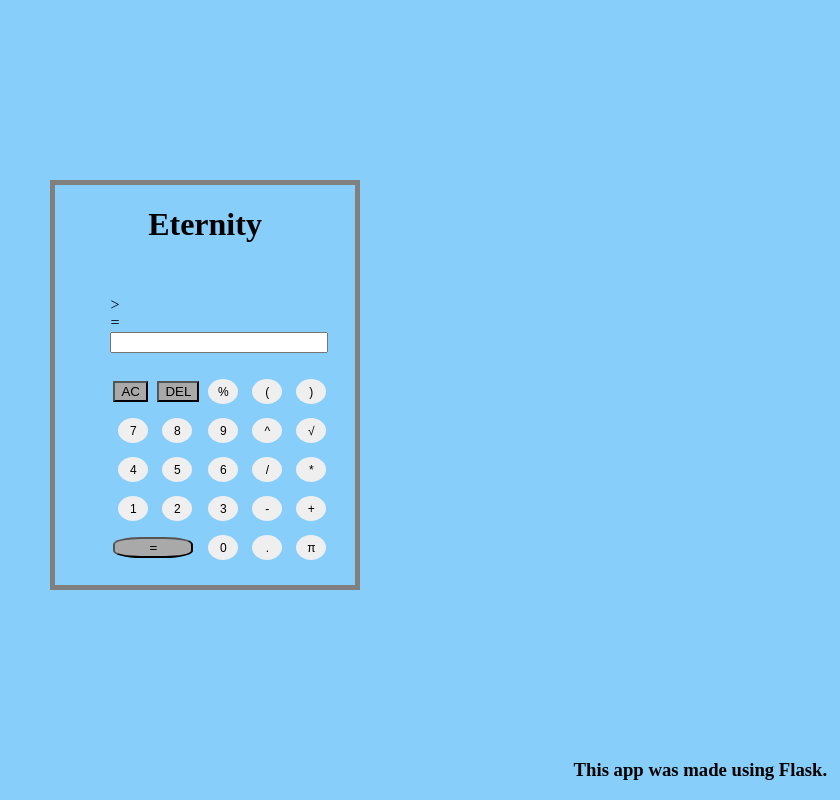
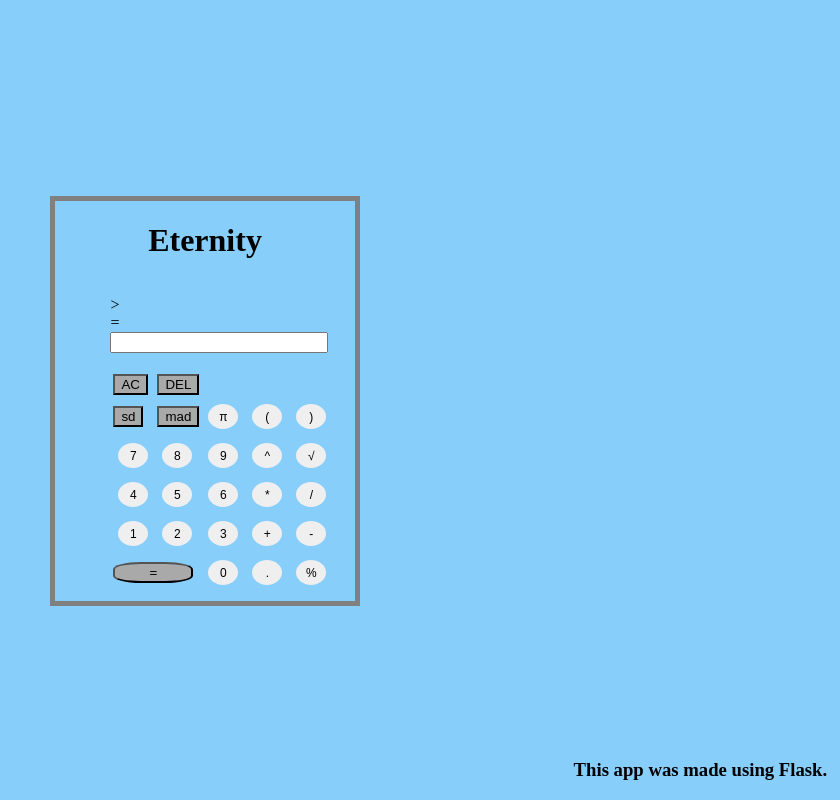
Before and after one commit to neoJINXD/Eternity, a Flask app: page / in a window 1280 px wide. Shown: the whole page, without its empty margins (440-1280 px from the left). Run offline with Flask 2, Linux system fonts and the light colour scheme.

Commit message:
refactor code

```diff
--- a/calculator.py
+++ b/calculator.py
@@ -11,15 +11,14 @@ def frontPage():
 
   elif request.method == 'POST':
     if 'io' in request.form:
+      # Update HTML page
       expression = request.form.get('calc') + request.form['io']
-
       return render_template('index.html', test=expression)
 
     else:
       # Calculate request
       expression = request.form.get('calc')
       result = str(calcEval(expression))
-
       return render_template('index.html', result=result, expression=expression)
 
 
--- /dev/null
+++ b/static/script/script.js
@@ -0,0 +1,12 @@
+function addToExpression(i){
+	document.getElementById('resultInput').value = document.getElementById('resultInput').value + i;
+}
+
+function clearInput() {
+	document.getElementById('resultInput').value = ''
+}
+
+function delEle() {
+	str = document.getElementById('resultInput').value;
+	document.getElementById('resultInput').value = str.substring(0, str.length - 1)
+}
--- a/static/style.css
+++ b/static/style/style.css
@@ -18,7 +18,7 @@ body {
     position:absolute;
     width: 300px;
     height: 400px;
-    top: 35%;
+    top: 37%;
     left: 50%;
     margin-left: -150px;
     margin-top: -100px;
--- a/templates/index.html
+++ b/templates/index.html
@@ -2,7 +2,8 @@
 <html>
 <head>
 <title>Calculator Application</title>
-<link rel="stylesheet" type="text/css" href="static/style.css">
+<link rel="stylesheet" type="text/css" href="static/style/style.css">
+<script src="static/script/script.js" type="text/javascript"></script>
 </head>
 <body>
 
@@ -21,9 +22,16 @@
 
         <table>
             <tr>
-                <td><button class='special' id='1'>AC</button></td>
-                <td><button class='special' id='a'>DEL</button></td>
-                <td><input type="submit" name="io" class="operator" value="%" /></td>
+                <td><input type="submit" name="io" class="special" value="AC" /></td>
+                <td><button onclick='delEle()' class='special' id='1'>DEL</button></td>
+                <td></td>
+                <td></td>
+                <td></td>
+            </tr>
+            <tr>
+                <td><input type="submit" name="io" class="special" value="sd" /></td>
+                <td><input type="submit" name="io" class="special" value="mad" /></td>
+                <td><input type="submit" name="io" class="operator" value="π" /></td>
                 <td><input type="submit" name="io" class="operator" value="(" /></td>
                 <td><input type="submit" name="io" class="operator" value=")" /></td>
             </tr>
@@ -38,21 +46,21 @@
                 <td><input type="submit" name="io" class="number" value="4" /></td>
                 <td><input type="submit" name="io" class="number" value="5" /></td>
                 <td><input type="submit" name="io" class="number" value="6" /></td>
+                <td> <input type="submit" name="io" class="operator" value="*" /></td>
                 <td> <input type="submit" name="io" class="operator" value="/" /></td>
-                <td> <input type="submit" name="io" class="operator" value="*" /></td>
             </tr>
             <tr>
                 <td><input type="submit" name="io" class="number" value="1" /></td>
                 <td><input type="submit" name="io" class="number" value="2" /></td>
                 <td><input type="submit" name="io" class="number" value="3" /></td>
+                <td><input type="submit" name="io" class="operator" value="+" /></td>
                 <td><input type="submit" name="io" class="operator" value="-" /></td>
-                <td><input type="submit" name="io" class="operator" value="+" /></td>
             </tr>
             <tr>
                 <td colspan='2'><input type="submit" class="special" value="=" style='width:80px;border-radius:35%' /></td>
                 <td><input type="submit" name="io" class="number" value="0" /></td>
                 <td><input type="submit" name="io" class="number" value="." /></td>
-                <td><input type="submit" name="io" class="number" value="π" /></td>
+                <td><input type="submit" name="io" class="operator" value="%" /></td>
             </tr>
         </table>
     </form>
```
